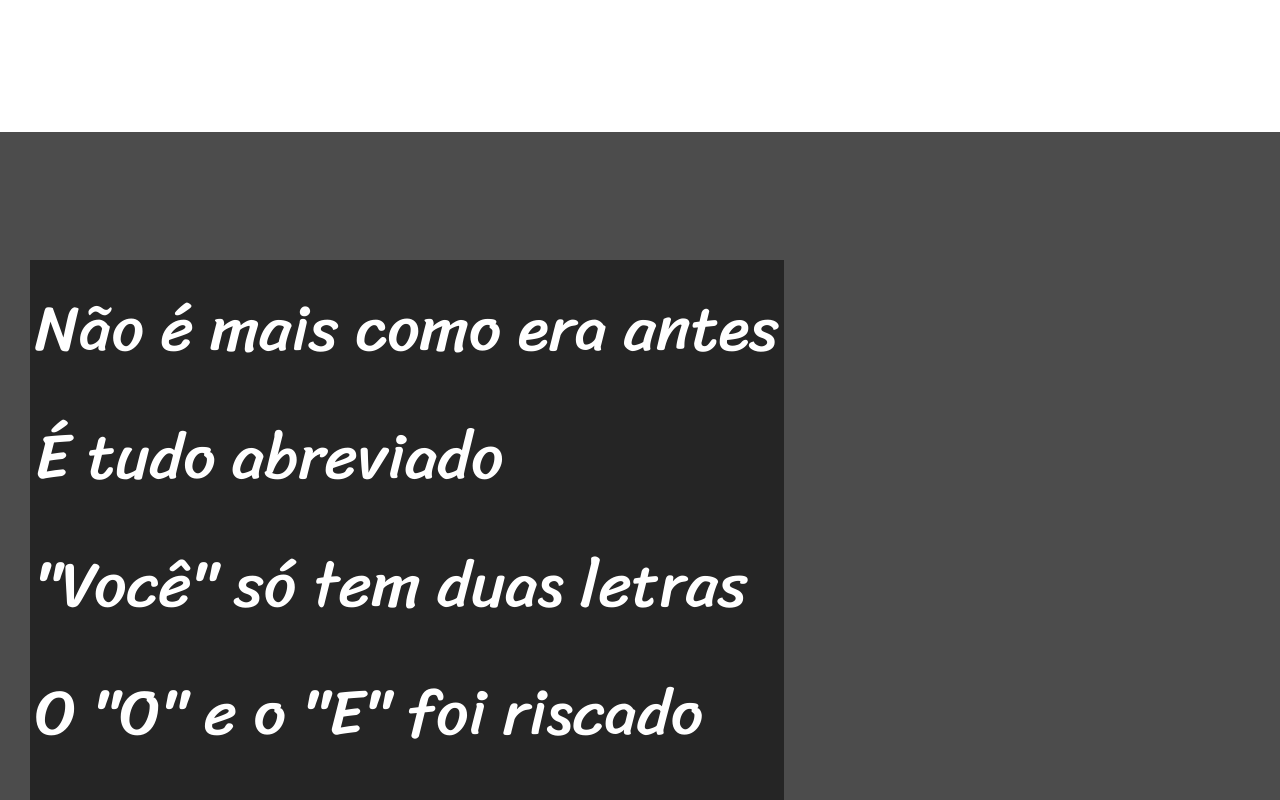
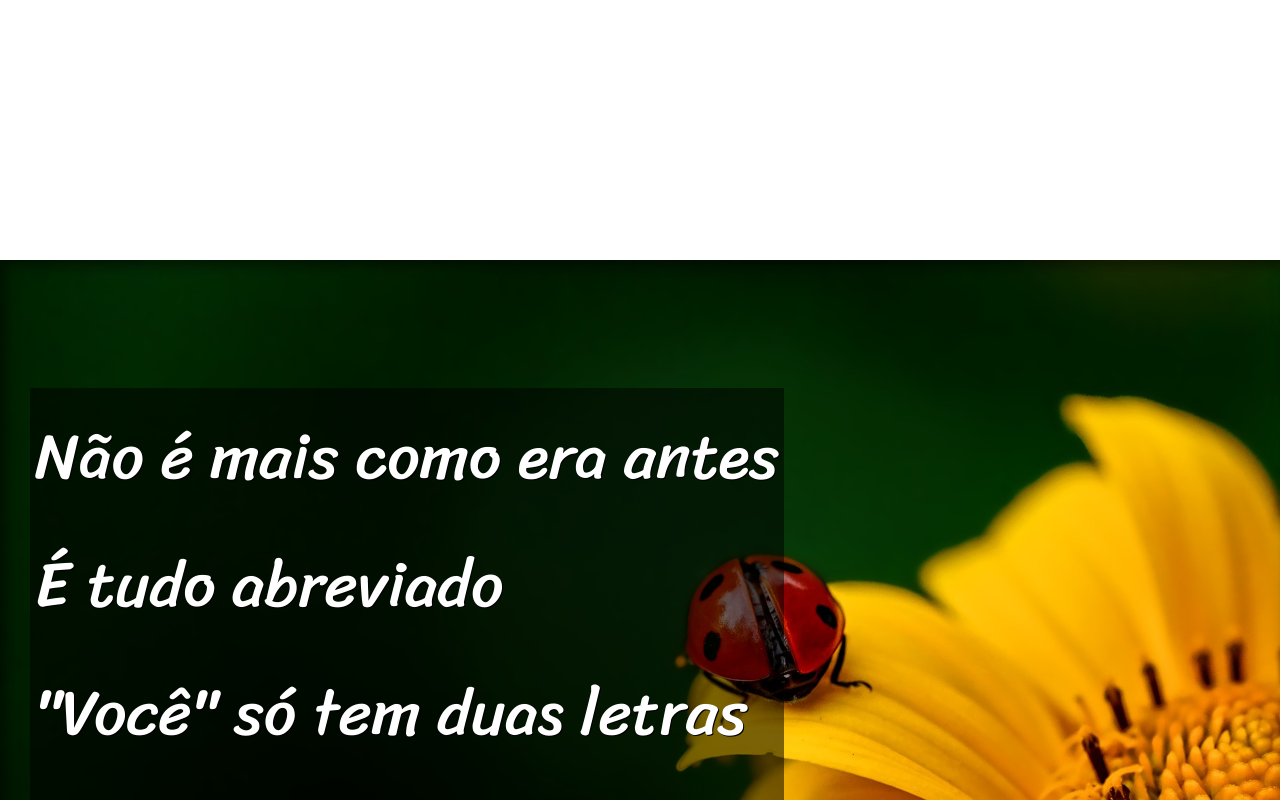
Before and after one commit to leonardounifacs/html-css, a plain HTML site: page desafio12/index.html in a window 1280 px wide. Shown: the part 1280-2080 px from the top of the page. Drawn offline with Linux system fonts and the light colour scheme.

Commit message:
projeto pronto

```diff
--- a/desafio12/estilo.css
+++ b/desafio12/estilo.css
@@ -57,6 +57,10 @@ section{
     font-size: 5vw;
     }
 
+section > p{
+    padding-bottom: 2em;
+}
+
 section.normal{
     background-color: white;
     color: black;
@@ -65,11 +69,26 @@ section.normal{
 section.imagem{
     background-color: rgba(0, 0, 0, 0.55);
     color: white;
+    box-shadow: inset 6px 6px 13px 0px rgba(0, 0, 0, 0.505);
+    background-size: cover;
+    background-attachment: fixed;
 }
 section.imagem > p{
     display: inline-block;
     padding: 5px;
     background-color: rgba(0, 0, 0, 0.518);
+    text-shadow: 1px 1px 0px black;
+}
+
+section#img01{
+    background-image: url(imagens/background001.jpg);
+    background-position:  right center;
+    background-size: cover;
+}
+
+section#img02{
+    background-image: url(imagens/background002.jpg);
+    background-size: cover;
 }
 
 footer {
--- a/desafio12/index.html
+++ b/desafio12/index.html
@@ -31,7 +31,7 @@
 
 
 
-    <section class="imagem">
+    <section class="imagem" id="img01">
         <p>
             Não é mais como era antes <br>
             É tudo abreviado <br>
@@ -70,7 +70,7 @@
 
 
 
-    <section class="imagem">
+    <section class="imagem" id="img02">
         <p>
             Tenho saudade das cartas <br>
             Escritas com a própria mão <br>
```
